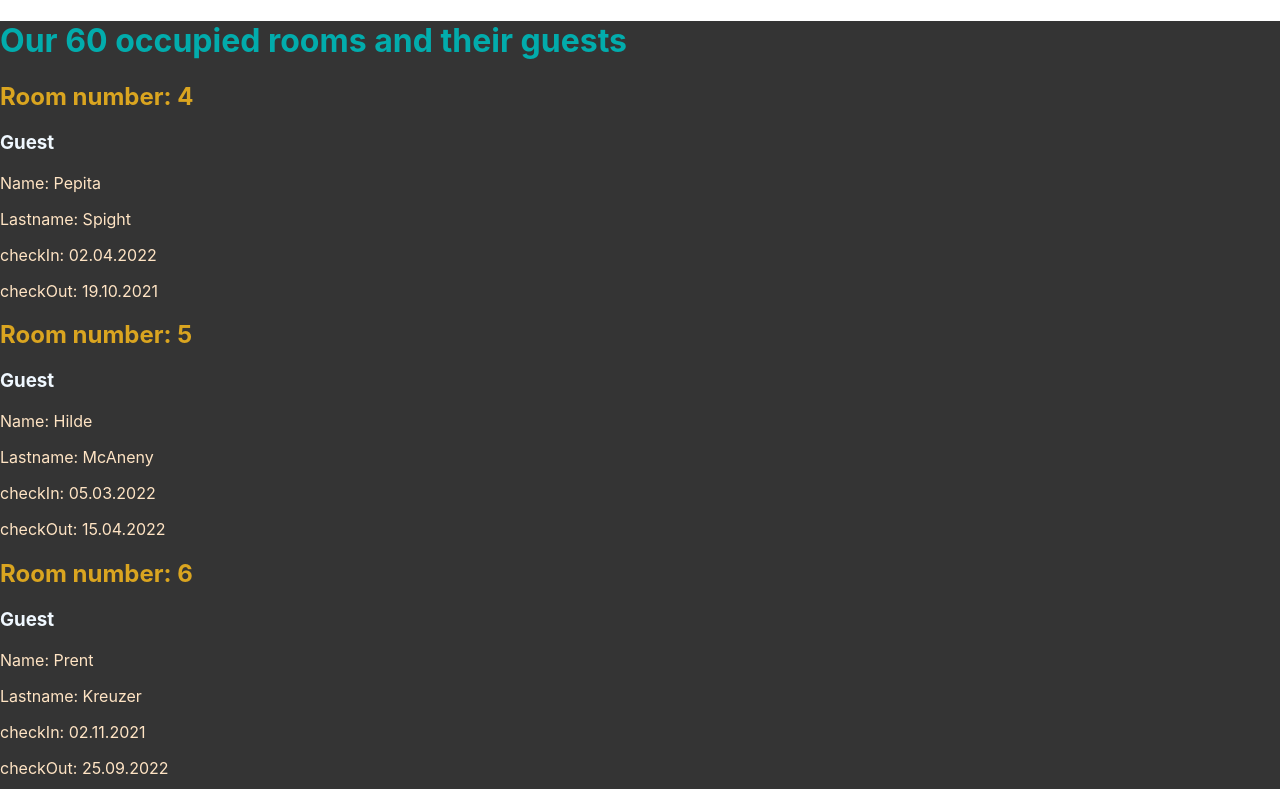
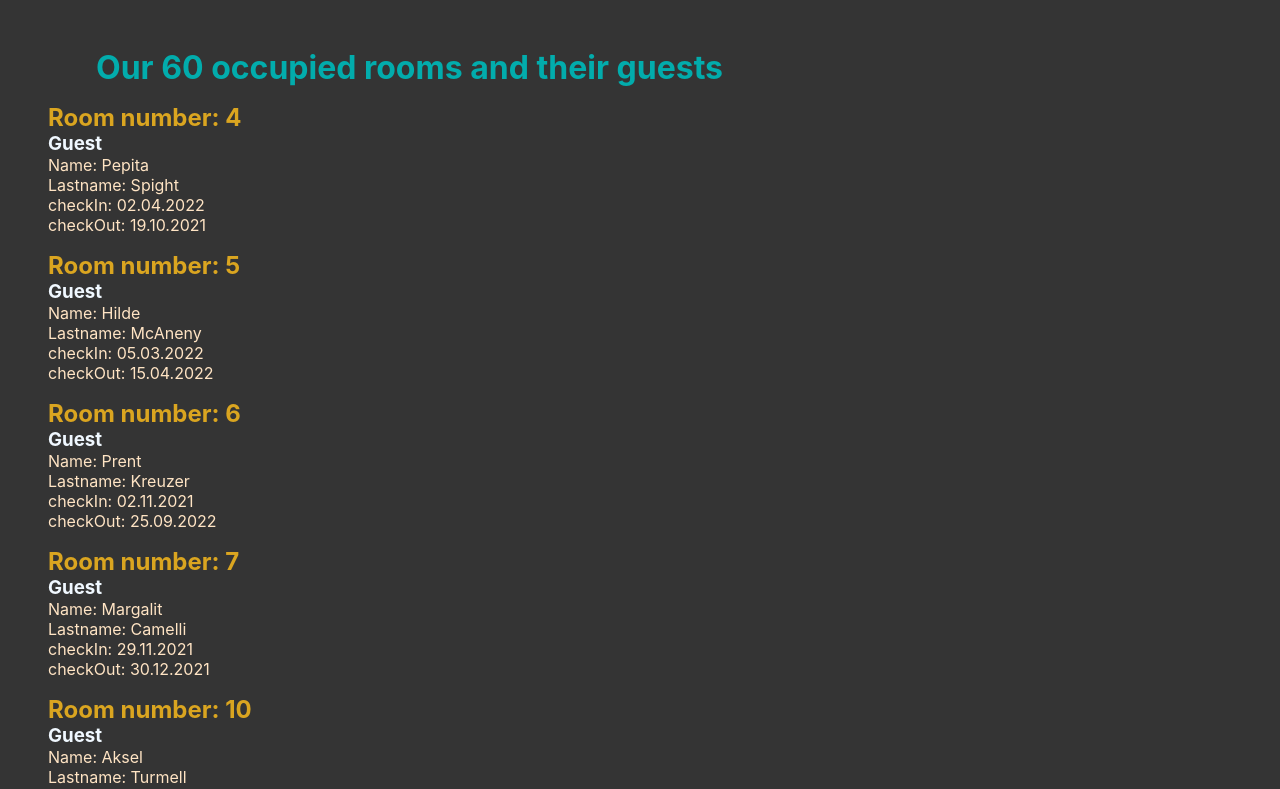
Before and after one commit to Marcelearn/hotel-guest-list, a React (Create React App) app: page / in a window 1280 px wide. Shown: the top 789 px of the page. Built offline with nearby package versions, Linux system fonts and the light colour scheme.

Commit message:
Hotel Guest List final

```diff
--- a/src/App.css
+++ b/src/App.css
@@ -1,8 +1,23 @@
+* {
+  margin: 0;
+  padding: 0;
+  box-sizing: border-box;
+}
 .App {
   background-color: rgb(52, 52, 52);
+  display: flex;
+  gap: 1rem;
+  flex-direction: column;
 }
+.room {
+  margin-left: 3rem;
+}
+
 h1 {
   color: rgb(2, 172, 172);
+  padding-top: 3rem;
+  padding-left: 6rem;
+
 }
 h2 {
   color: goldenrod;
--- a/src/App.js
+++ b/src/App.js
@@ -5,7 +5,7 @@ import Room from './components/Room'
 function App() {
   const sortedRooms = Rooms.sort((a, b)=> a.roomNo - b.roomNo);
   const roomsComponents = sortedRooms.map((item, index) => {
-    return <Room item={item} index={index} />
+    return <Room item={item} key={index} />
   })
   return (
     <div className="App">
--- a/src/components/Room.js
+++ b/src/components/Room.js
@@ -2,15 +2,14 @@ function Room({item}){
     const reverse = (str) => {
         return str.split("-").reverse().join(".");
     };
-
     return (
         <div className="room">
-            <h2 className="room__Nummer" value="roomNo" key={item.index}>Room number: {item.roomNo}</h2>
+            <h2 className="room__Nummer" value="roomNo">Room number: {item.roomNo}</h2>
             <h3>Guest</h3>
-            <p className="room__guest" value="guestFirstname" key={item.index}>Name: {item.guest.firstName}</p>
-            <p className="room__guest" value="guestLastname" key={item.index}>Lastname: {item.guest.lastName}</p>
-            <p className="room__guest__checkin" value="checkIn" key={item.index}>checkIn: {reverse(item.checkIn)}</p>
-            <p className="room__guest__checkout" value="checkOut" key={item.index}>checkOut: {reverse(item.checkOut)}</p>
+            <p className="room__guest" value="guestFirstname">Name: {item.guest.firstName}</p>
+            <p className="room__guest" value="guestLastname">Lastname: {item.guest.lastName}</p>
+            <p className="room__guest__checkin" value="checkIn">checkIn: {reverse(item.checkIn)}</p>
+            <p className="room__guest__checkout" value="checkOut">checkOut: {reverse(item.checkOut)}</p>
         </div>
 
     );
```
